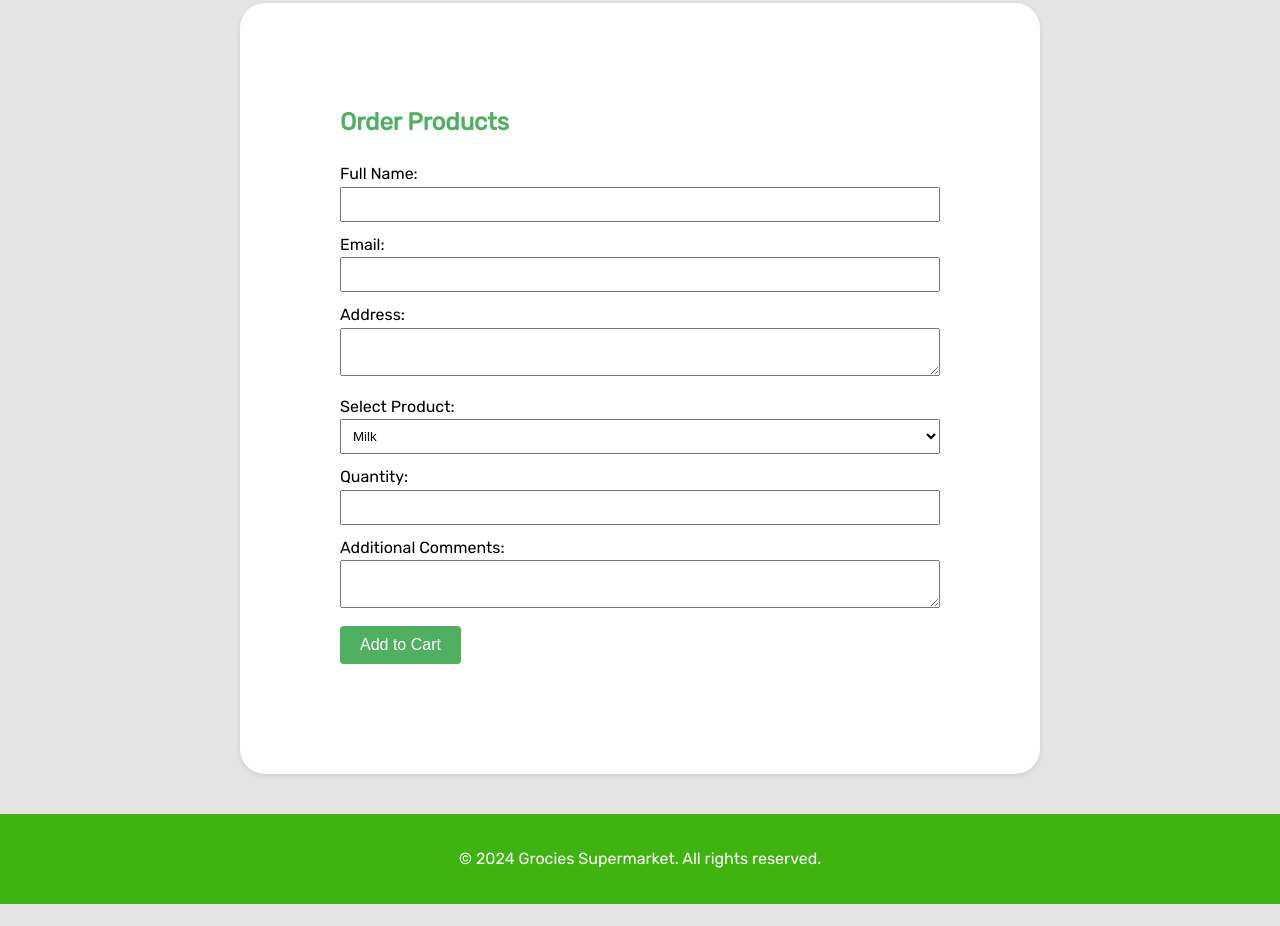
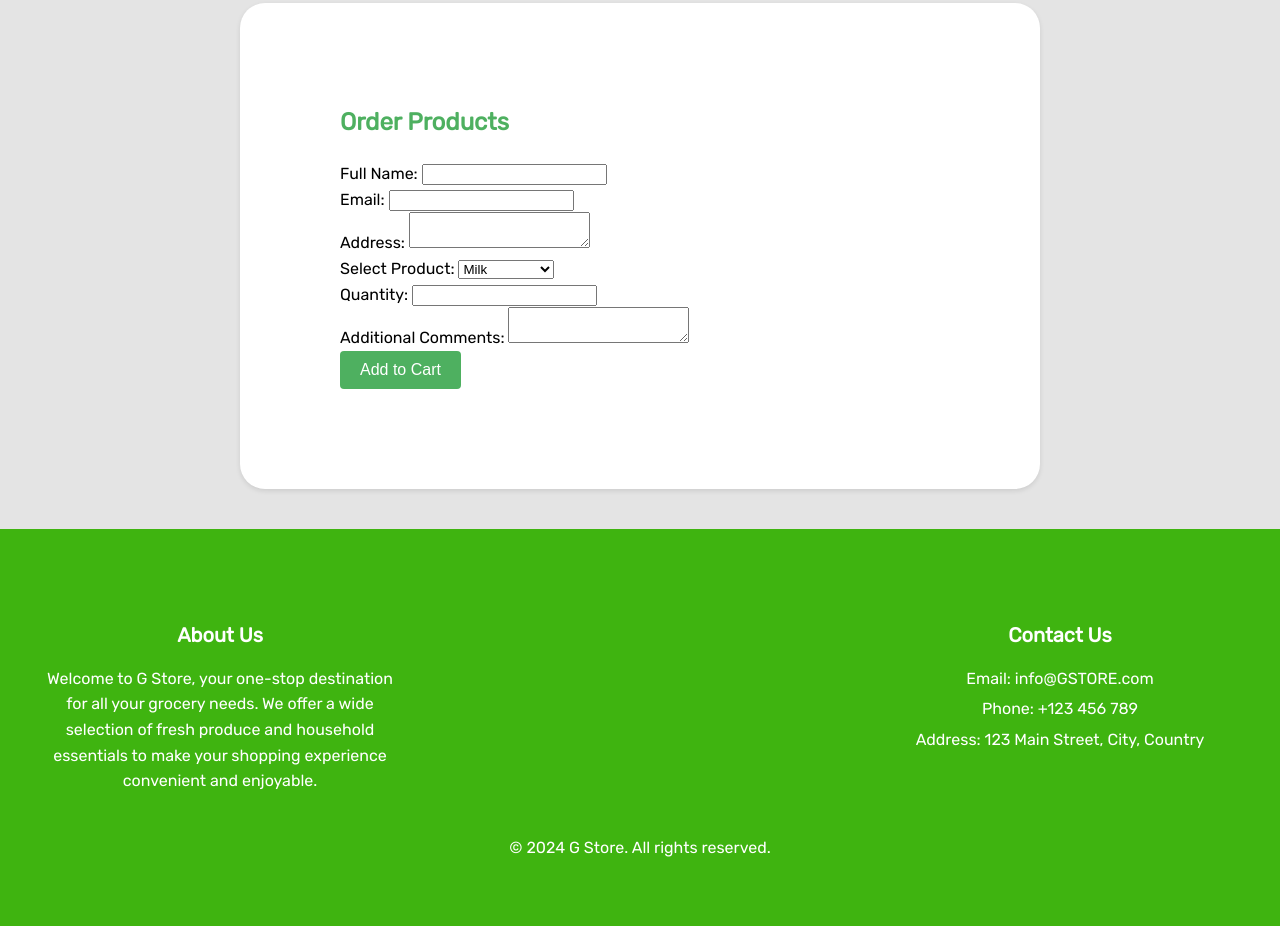
Before and after one commit to DasuN9W/website, a plain HTML site: page oder.html in a window 1280 px wide. Shown: the part 247-1173 px from the top of the page. Before the commit the page ends 1151 px from the top, so only its background shows below. Drawn offline with Linux system fonts and the light colour scheme.

Commit message:
Add files via upload

```diff
--- a/css/aboutus.css
+++ b/css/aboutus.css
@@ -44,6 +44,7 @@ th, td {
     padding: 15px;
     text-align: left;
 }
+
 @media (max-width: 768px) {
     .branch-info {
         width: 80%;
@@ -86,7 +87,7 @@ th, td {
 @media (max-width: 1600px) {
     .map-container {
         position: relative;
-        padding-bottom: 56.25%; /* 16:9 ratio */
+        padding-bottom: 56.25%;
         height: 0;
         overflow: hidden;
         max-width: 100%;
--- a/css/cosmetics.css
+++ b/css/cosmetics.css
@@ -125,9 +125,3 @@
         padding: 20px;
     }
 }
-@media (max-width: 1600px){
-    .footer{
-        position: fixed;
-        bottom: 0;
-    }
-}
--- a/css/style.css
+++ b/css/style.css
@@ -43,65 +43,42 @@ main {
     padding: 20px;
 }
 
-.responsive-image {
-    width: 100%;
-    height: auto;
+.footer {
+    background-color: #3fb410;
+    padding: 50px 0;
+    color: white;
 }
 
-.products-flex {
+.footer-container {
+    max-width: 1200px;
+    padding: 20px;
+    margin: 0 auto;
     display: flex;
-    justify-content: space-around;
+    justify-content: space-between;
+    align-items: flex-start;
     flex-wrap: wrap;
 }
 
-.products-flex .product {
-    flex: 1;
-    max-width: 300px;
-    margin: 10px;
-    text-align: center;
+.footer-info,
+.footer-contact,
+.footer-social {
+    flex-basis: 30%;
 }
 
-.products-grid {
-    display: grid;
-    grid-template-columns: repeat(auto-fit, minmax(200px, 1fr));
-    gap: 20px;
+.footer-info h3,
+.footer-contact h3 {
+    text-align: center;
+    color: white;
+    font-size: 20px;
+    margin-bottom: 15px;
 }
 
-.products-grid .product {
+.footer-info p,
+.footer-contact p {
+    margin: 5px 0;
+}
+.footer p{
     text-align: center;
-}
-
-footer {
-    background:  #3fb410;
-    color: #fff;
-    text-align: center;
-    padding: 1em 0;
-}
-
-form div {
-    margin-bottom: 10px;
-}
-
-label {
-    display: block;
-}
-
-input, textarea, select {
-    width: 100%;
-    padding: 8px;
-    box-sizing: border-box;
-}
-
-button {
-    padding: 10px 15px;
-    background: #333;
-    color: #fff;
-    border: none;
-    cursor: pointer;
-}
-
-button:hover {
-    background: #555;
 }
 
 /* Responsive Styles */
@@ -111,3 +88,20 @@ button:hover {
         margin: 5px 0;
     }
 }
+@media (max-width: 768px) {
+    .footer-container {
+        flex-direction: column;
+        align-items: center;
+    }
+
+    .footer-info,
+    .footer-contact,
+    .footer-social {
+        margin-bottom: 30px;
+        text-align: center;
+    }
+
+    .social-links {
+        justify-content: center;
+    }
+}
--- a/oder.html
+++ b/oder.html
@@ -67,9 +67,20 @@
             </form>
         </section>
     </main>
-    <footer>
-        <p>&copy; 2024 Grocies Supermarket. All rights reserved.</p>
-        <!-- Developer Note: Ensure the footer is consistent across all pages. -->
-    </footer>
+    <footer class="footer">
+        <div class="footer-container">
+            <section class="footer-info">
+                <h3>About Us</h3>
+                <p>Welcome to G Store, your one-stop destination for all your grocery needs. We offer a wide selection of fresh produce and household essentials to make your shopping experience convenient and enjoyable.</p>
+            </section>
+            <section class="footer-contact">
+                <h3>Contact Us</h3>
+                <p>Email: info@GSTORE.com</p>
+                <p>Phone: +123 456 789</p>
+                <p>Address: 123 Main Street, City, Country</p>
+            </section>
+        </div>
+        <p>&copy; 2024 G Store. All rights reserved.</p>
+   </footer>
 </body>
 </html>
```
Also changed, not shown: Cosmetics.html (+15 -4 lines), Loyalty.html (+15 -4 lines), Vegetables.html (+15 -4 lines), aboutus.html (+16 -4 lines), dairyP.html (+15 -4 lines), index.html (+15 -8 lines).
